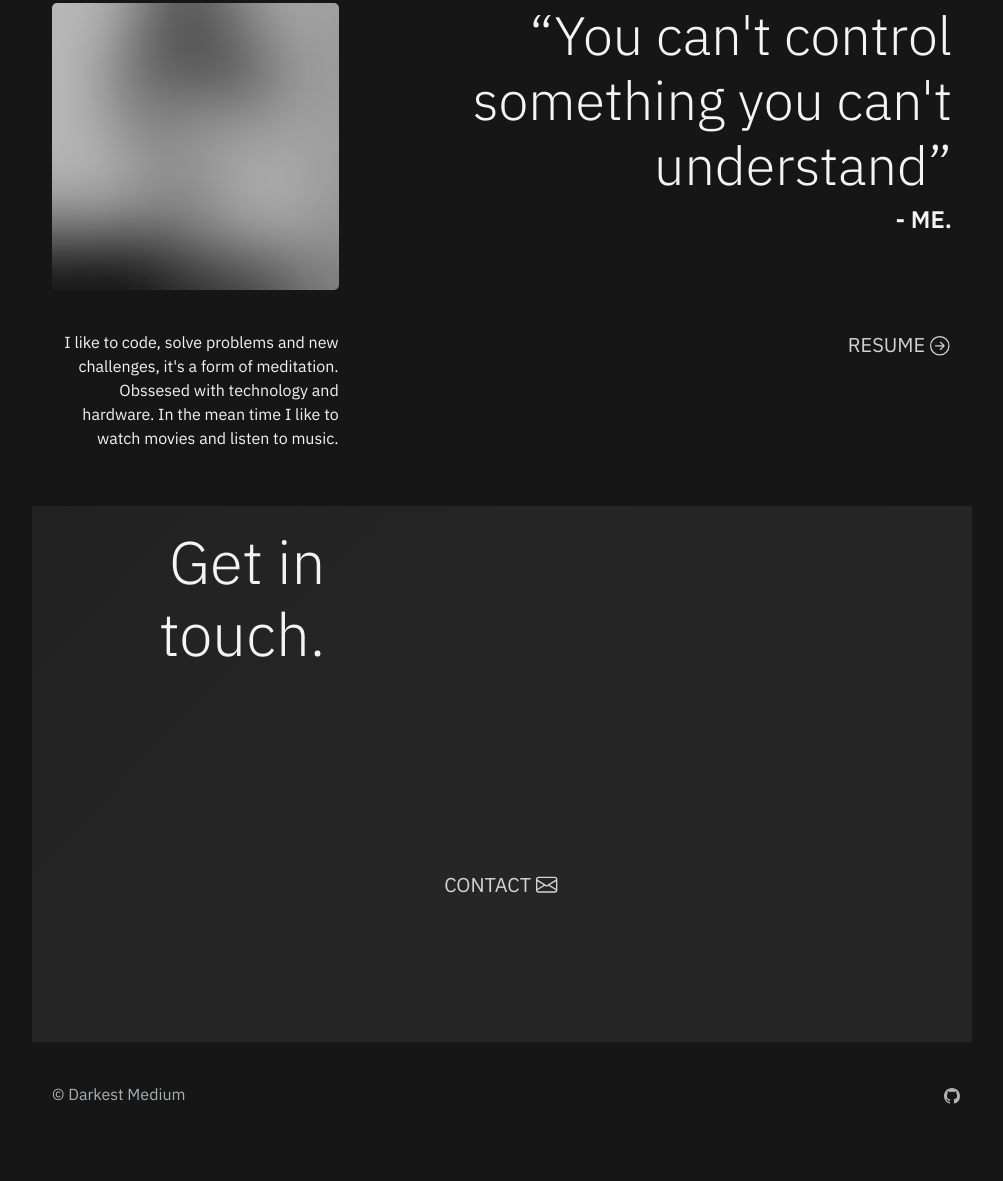
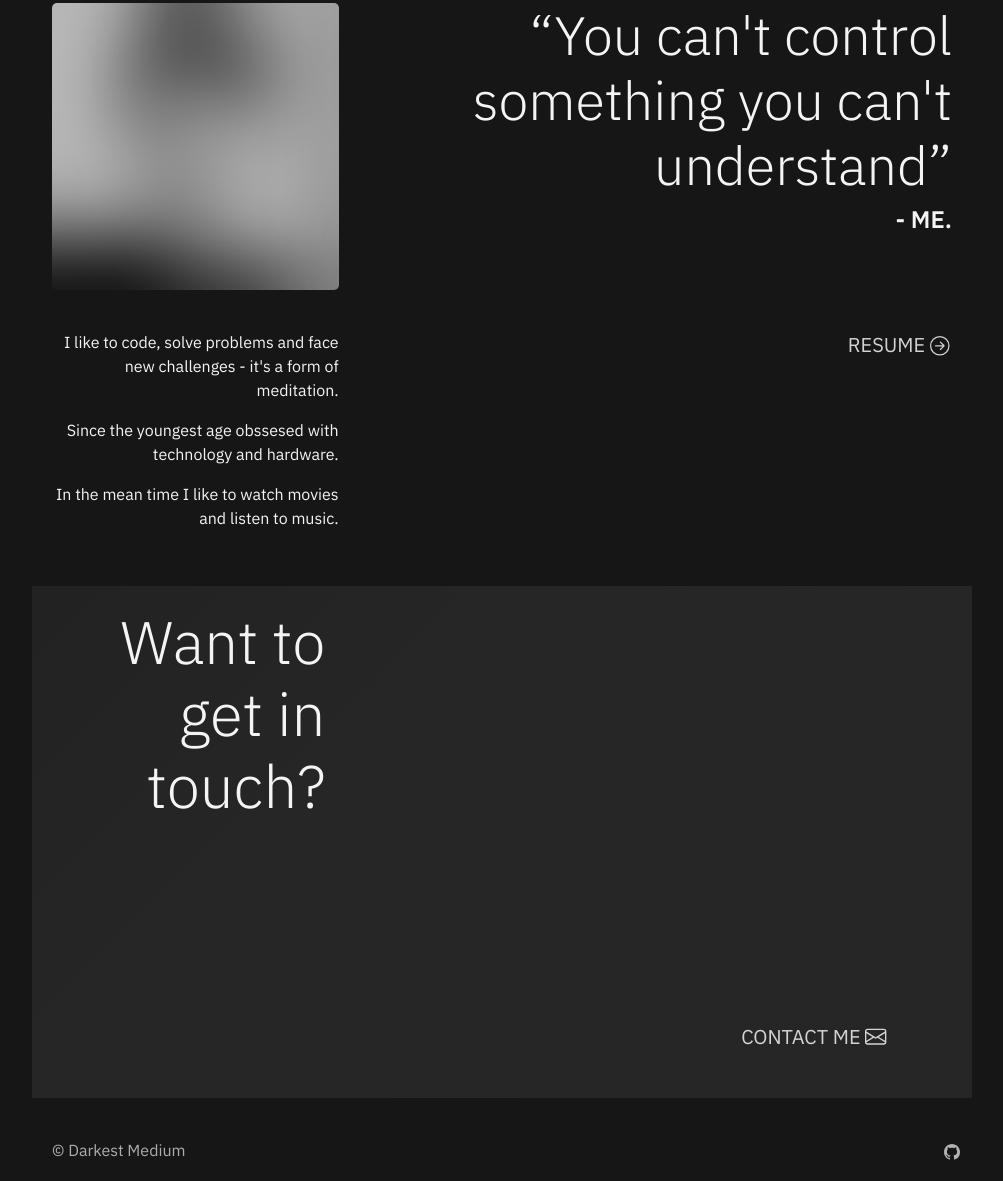
Before and after one commit to darkestmedium/darkestmedium, a plain HTML site: page index.html in a window 1280 px wide. Shown: the part 786-1967 px from the top of the page, without its empty margins (138-1141 px from the left). Before the commit the page ends 1932 px from the top, so only its background shows below. Drawn offline with nearby package versions, Linux system fonts and the light colour scheme.

Commit message:
Hello / Contact layout updates.

```diff
--- a/assets/style.css
+++ b/assets/style.css
@@ -171,15 +171,13 @@ a:visited {
   text-align: right;
   /* background: linear-gradient(-45deg, #ee7752, #e73c7e, #23a6d5, #23d5ab); */
   background: linear-gradient(-45deg, #272525, #262626, #161616, #21272a);
-  background-size: 400% 500%;
+  background-size: 400% 400%;
   animation: gradient 15s ease infinite;
   margin-top: 20px;
   /* opacity: 0.5; */
 }
 .sC .txt-svg {
   text-align: center;
-  position: relative;
-  top: 50%;
 }
 .sC .svg-icon {
   width: 24px;
@@ -190,7 +188,7 @@ a:visited {
 .sC-grid {
   display: grid;
   grid-template-columns: 1fr 1fr 1fr;
-  grid-template-rows: 1fr 2fr;
+  grid-template-rows: 2fr 1fr .5fr;
   gap: 40px;
   padding: 20px;
   /* text-align: right; */
--- a/index.html
+++ b/index.html
@@ -21,7 +21,6 @@
 </head>
 
 <body>
-
   <!-- Section Main -->
   <section>
     <div class="sM">
@@ -50,9 +49,6 @@
   <!-- Section Hello -->
   <section>
     <div class="sH">
-      <!-- <hr> -->
-      <!-- <h1>They say a man never really knows him self. Until his freedom's been taken away.</h1> -->
-      <!-- <h3>- ME.</h3> -->
       <div class="sH-grid">
         <div>
           <img src="./assets/images/me.png">
@@ -62,9 +58,9 @@
           <h3>- ME.</h3>
         </div>
         <div>
-          <p>I like to code, solve problems and new challenges, it's a form of meditation.
-            Obssesed with technology and hardware. In the mean time I like to watch movies and listen to music.
-          </p>
+          <p>I like to code, solve problems and face new challenges - it's a form of meditation.</p>
+          <p>Since the youngest age obssesed with technology and hardware.</p>
+          <p>In the mean time I like to watch movies and listen to music.</p>
         </div>
         <div>
           <div id="resume" class="txt-svg">
@@ -86,19 +82,21 @@
 
   <!-- Section Contact -->
   <section>
-    <!-- <a class="btn" href="mailto:darkestmedium@pm.me">CONTACT ME</a> -->
     <div class="sC">
-      <!-- <hr> -->
       <div class="sC-grid">
         <div>
-          <h1>Get in touch.</h1>
+          <h1>Want to get in touch?</h1>
         </div>
+        <div></div>
+        <div></div>
+        <div></div>
+        <div></div>
         <div></div>
         <div></div>
         <div></div>
         <div>
           <div id="contact" class="txt-svg">
-            CONTACT
+            CONTACT ME
             <script>
               document.getElementById("contact").addEventListener("click", function() {window.location.href = "mailto:darkestmedium@pm.me";});
             </script>
@@ -107,7 +105,7 @@
             </svg>
           </div>
         </div>
-        <div></div>
+        <!-- <div></div> -->
       </div>
     </div>
   </section>
```
Also changed, not shown: public/resume.html (+4 -4 lines).
